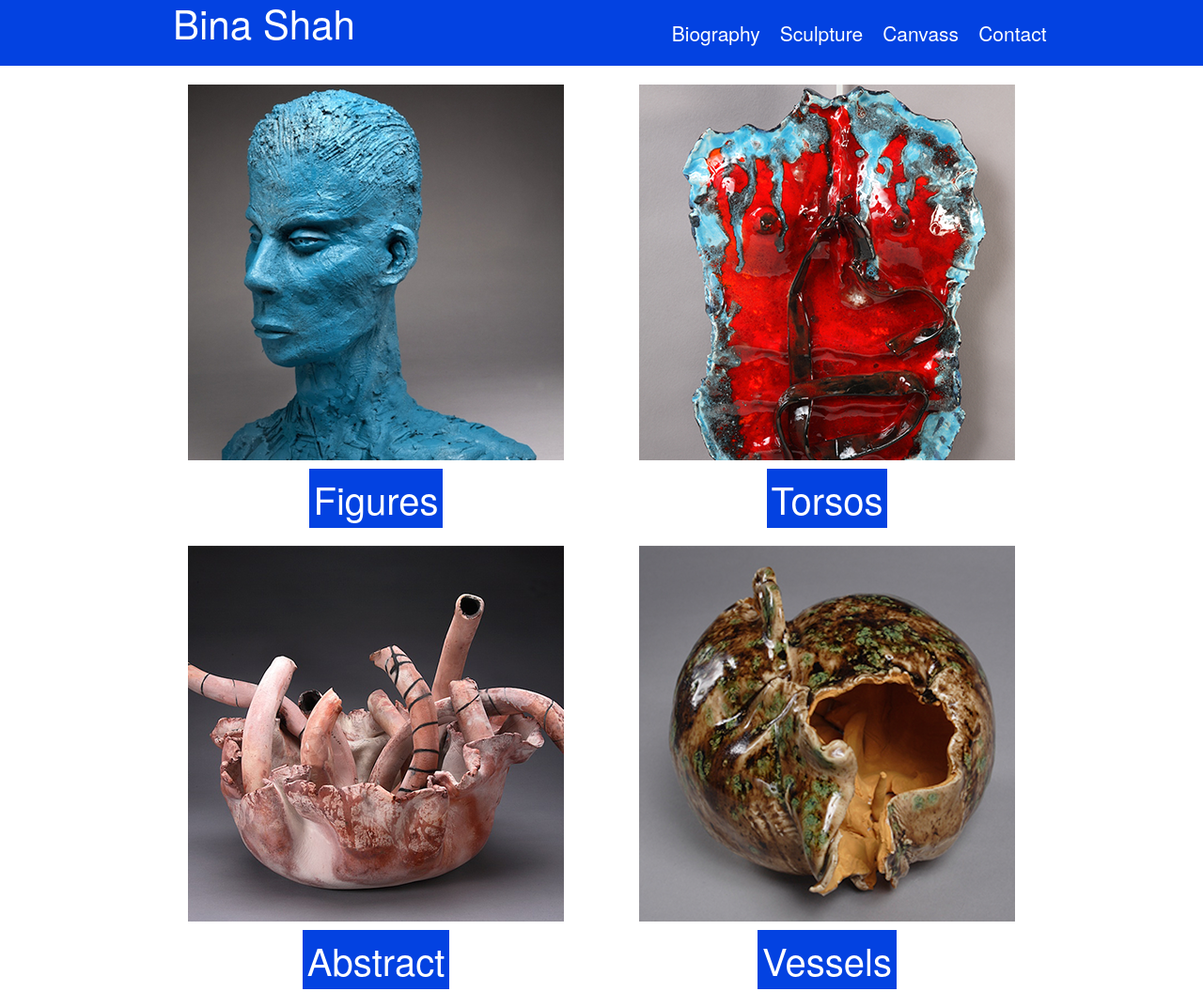
After one commit to owlbytes/BinaShah, a PHP site: page /sculpt.html in a window 1280 px wide. The commit adds this page. Shown: the whole page at 94% size. Run offline with PHP 8.4, Linux system fonts and the light colour scheme.

Commit message:
new sculpture page

```diff
--- a/CSS/base.css
+++ b/CSS/base.css
@@ -57,13 +57,6 @@
 		-webkit-font-smoothing: antialiased; /* Fix for webkit rendering */
 		-webkit-text-size-adjust: 100%;
  }
-
-
-/* #Links
-================================================== */
-	a, a:visited { color: #333; text-decoration: underline; outline: 0; }
-	a:hover, a:focus { color: #000; }
-	p a, p a:visited { line-height: inherit; }
 
 
 /* #Lists
--- /dev/null
+++ b/CSS/sculpt.css
@@ -0,0 +1,29 @@
+a{
+  text-decoration: none;
+}
+
+.image{
+  text-align: center;
+}
+
+.links{
+  text-align: center;
+  margin-top: 10px;
+}
+
+.link{
+  background-color: #0342e1;
+  padding: 3px;
+  padding-left: 5px;
+  padding-right: 5px;
+  color: #ffffff;
+  font-size: 40px;
+}
+
+.polaroid{
+  opacity: 1;
+}
+
+.polaroid:hover{
+  opacity: 0.5;
+}
--- a/canvass.html
+++ b/canvass.html
@@ -1,6 +1,6 @@
 <html id="page">
   <head>
-    <title>Bina Shah: Canvases</title>
+    <title>Bina Shah: Canvass</title>
     <link rel="stylesheet" type="text/css" href="CSS/base.css">
     <link rel="stylesheet" type="text/css" href="CSS/layout.css">
     <link rel="stylesheet" type="text/css" href="CSS/skeleton.css">
--- /dev/null
+++ b/sculpt.html
@@ -0,0 +1,74 @@
+<html>
+<head>
+  <title>Bina Shah: Sculpture</title>
+  <link rel="stylesheet" type="text/css" href="CSS/base.css">
+  <link rel="stylesheet" type="text/css" href="CSS/layout.css">
+  <link rel="stylesheet" type="text/css" href="CSS/skeleton.css">
+  <link rel="stylesheet" type="text/css" href="CSS/sculpt.css">
+  <link rel="stylesheet" type="text/css" href="CSS/navigation.css">
+  <link href='http://fonts.googleapis.com/css?family=Source+Sans+Pro:400,600,700,900,400italic,900italic' rel='stylesheet' type='text/css'>
+  <meta name="viewport" content="width=device-width, initial-scale=1">
+</head>
+<body>
+  <div class="nav">
+    <div class="container">
+      <div class="sixteen columns">
+        <div class="eight columns alpha">
+          <a href="index.html" id="navigationBarHome">Bina Shah</a>
+        </div>
+        <div class="eight columns omega">
+          <a id= "navigationBarlinks" href="mailto:binashahart1@gmail.com?Subject=Hello%20again" target="_top">Contact </a>
+          <a id= "navigationBarlinks" href="canvass.html">Canvass</a>
+          <a id= "navigationBarlinks" href="work.html">Sculpture</a>
+          <a id= "navigationBarlinks" href="bio.html">Biography</a>
+        </div>
+      </div> <!--   end of 16 columns div -->
+    </div> <!--   end of container div -->
+  </div> <!--   end of "nav" div -->
+  <div class="main">
+    <div class="container">
+      <div class="sixteen columns">
+        <div class="row"></div>
+        <div class="row">
+          <div class="eight columns alpha">
+            <div class="polaroid">
+              <a href="figures.html">
+              <div class="row"><div class="image"><img src="Images/Sculpt/figures2.png"></div></div>
+              <div class="row"><div class="links"><a href="figures.html" class="link">Figures</a></div></div>
+              </a>
+            </div> <!--   end of polaroid columns -->
+          </div> <!--   end of eight columns -->
+          <div class="eight columns omega">
+            <div class="polaroid">
+              <a href="torso.html">
+              <div class="row"><div class="image"><img src="Images/Sculpt/torso.png"></div></div>
+              <div class="row"><div class="links"><a href="figures.html" class="link">Torsos</a></div></div>
+              </a>
+            </div> <!--   end of polaroid columns -->
+          </div> <!--   end of eight columns -->
+        </div> <!--   end of row div -->
+        <div class="row">
+          <div class="eight columns alpha">
+            <div class="polaroid">
+              <a href="abstract.html">
+              <div class="row"><div class="image"><img src="Images/Sculpt/abstractbox.png"></div></div>
+              <div class="row"><div class="links"><a href="figures.html" class="link">Abstract</a></div></div>
+              </a>
+            </div> <!--   end of polaroid columns -->
+          </div> <!--   end of eight columns -->
+          <div class="eight columns omega">
+            <div class="polaroid">
+              <a href="vessels.html">
+              <div class="row"><div class="image"><img src="Images/Sculpt/vessels.png"></div></div>
+              <div class="row"><div class="links"><a href="figures.html" class="link">Vessels</a></div></div>
+              </a>
+            </div> <!--   end of polaroid columns -->
+          </div> <!--   end of eight columns -->
+
+
+        </div> <!--   end of row div -->
+      </div> <!--   end of 16 columns div -->
+    </div> <!--   end of container div -->
+  </div>
+  </body>
+</html>
```
Also changed, not shown: CSS/bio.css (+8 -0 lines), abstract.html (+14 -8 lines), sculpture.html (+38 -36 lines), Images/Sculpt/abstractbox.png (added), Images/Sculpt/figures2.png (added), Images/Sculpt/figuresbox.png (added), Images/Sculpt/torso.png (added), Images/Sculpt/vessels.png (added), 1 other file.
